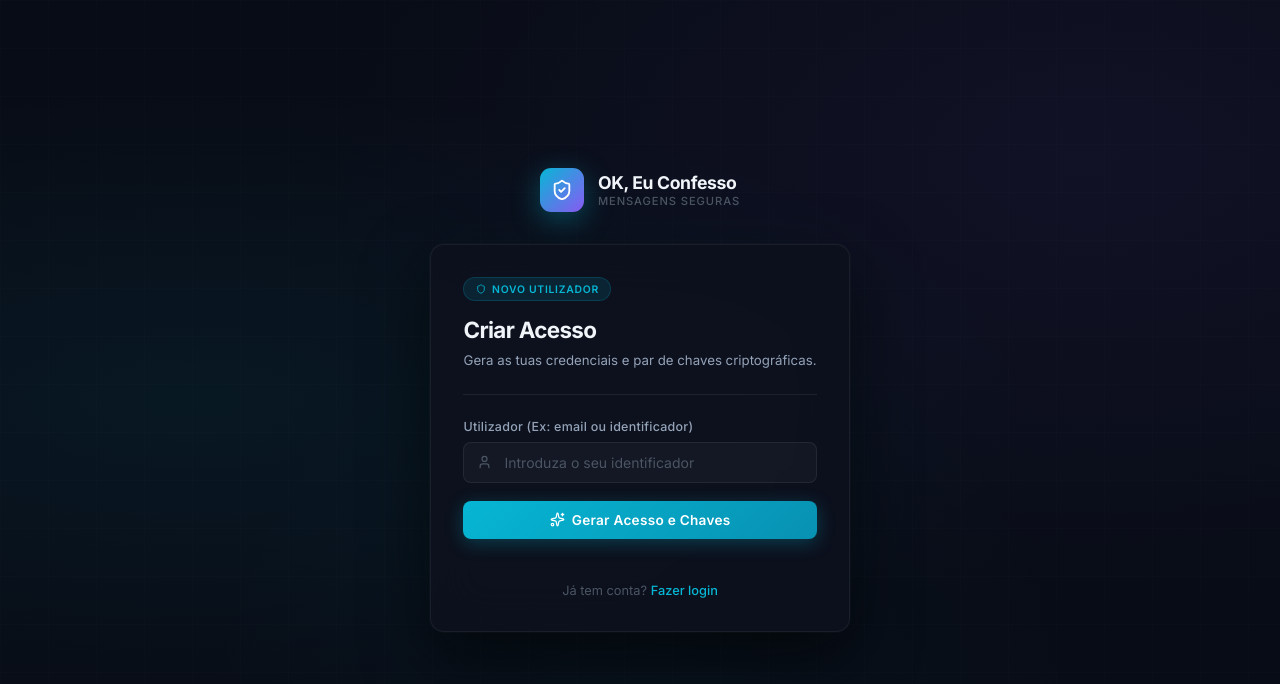
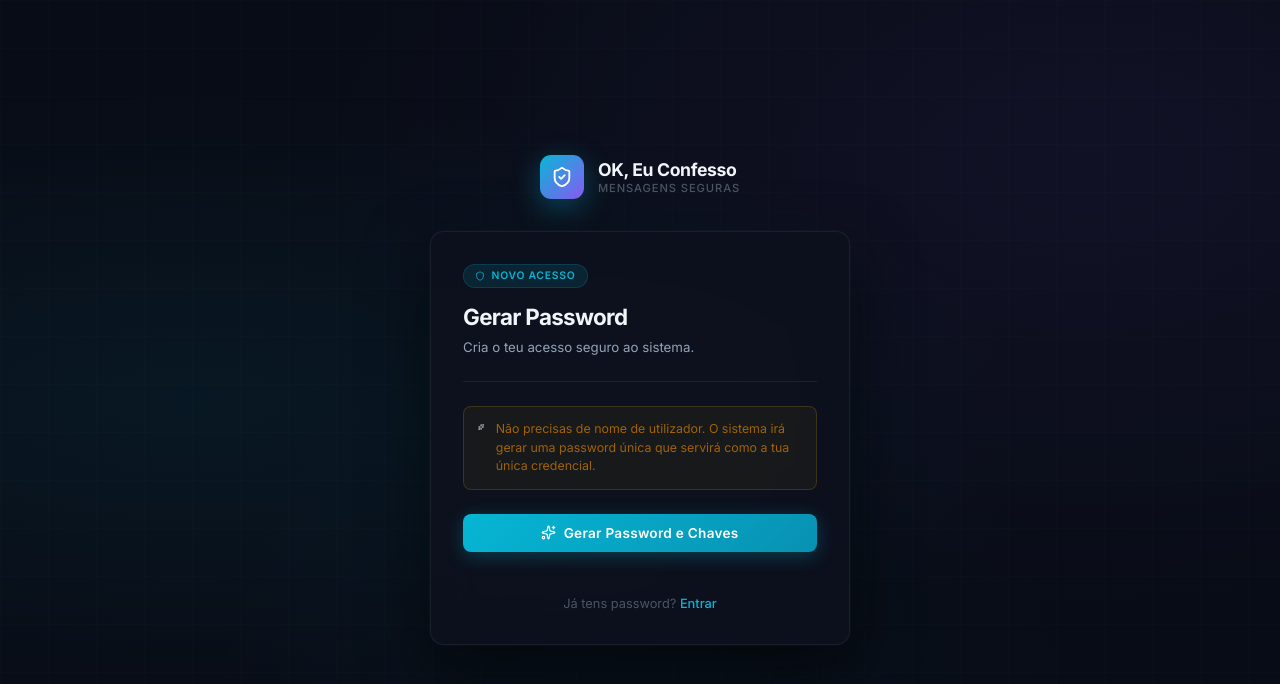
Before and after one commit to Brunocor26/SI_Ok_Eu_CONFESSO, a React (Vite) app in the folder frontend/: page /register in a window 1280 px wide. Shown: the top 684 px of the page. Built offline with nearby package versions, Linux system fonts and the light colour scheme.

Commit message:
fix: removido o username (é pedido ter apenas a password gerada)

```diff
--- a/frontend/src/pages/Login.jsx
+++ b/frontend/src/pages/Login.jsx
@@ -1,26 +1,45 @@
 import { useState } from 'react';
 import { useNavigate } from 'react-router-dom';
-import { Lock, User, Eye, EyeOff, LogIn, AlertCircle } from 'lucide-react';
+import { Lock, Eye, EyeOff, LogIn, AlertCircle } from 'lucide-react';
+import { api } from '../services/api';
 
 export default function Login() {
-  const [username, setUsername] = useState('');
   const [password, setPassword] = useState('');
   const [showPassword, setShowPassword] = useState(false);
   const [error, setError] = useState('');
+  const [isLoading, setIsLoading] = useState(false);
   const navigate = useNavigate();
 
-  const handleLogin = (e) => {
+  // Função para gerar um "username" determinístico a partir da password
+  // Isto permite que o utilizador não tenha de introduzir um username,
+  // mantendo a compatibilidade com o backend.
+  const deriveUsername = async (pwd) => {
+    const encoder = new TextEncoder();
+    const data = encoder.encode(pwd);
+    const hashBuffer = await crypto.subtle.digest('SHA-256', data);
+    const hashArray = Array.from(new Uint8Array(hashBuffer));
+    return hashArray.map(b => b.toString(16).padStart(2, '0')).join('');
+  };
+
+  const handleLogin = async (e) => {
     e.preventDefault();
-    if (!username.trim()) {
-      setError('Introduza o nome de utilizador.');
-      return;
-    }
     if (password.length !== 16) {
       setError('A password deve ter exatamente 16 caracteres.');
       return;
     }
+
+    setIsLoading(true);
     setError('');
-    alert('Autenticado com sucesso (Mock)!');
+
+    try {
+      const username = await deriveUsername(password);
+      await api.auth.login(username, password);
+      navigate('/send'); // Ou para onde quer que a app vá após o login
+    } catch (err) {
+      setError(err.message || 'Credenciais inválidas ou erro no servidor.');
+    } finally {
+      setIsLoading(false);
+    }
   };
 
   return (
@@ -30,35 +49,20 @@ export default function Login() {
           <Lock size={10} />
           Autenticação Segura
         </span>
-        <h1 className="title">Bem-vindo de volta</h1>
-        <p className="subtitle">Introduza as suas credenciais para aceder ao sistema.</p>
+        <h1 className="title">Aceder ao Sistema</h1>
+        <p className="subtitle">Introduza a sua password de 16 caracteres para entrar.</p>
       </div>
 
       <div className="divider" />
 
       <form onSubmit={handleLogin}>
         <div className="form-group">
-          <label className="label">Utilizador</label>
-          <div className="input-wrapper">
-            <span className="input-icon"><User size={15} /></span>
-            <input
-              type="text"
-              className="input"
-              value={username}
-              onChange={(e) => { setUsername(e.target.value); setError(''); }}
-              placeholder="nome.apelido"
-              autoComplete="username"
-            />
-          </div>
-        </div>
-
-        <div className="form-group">
-          <label className="label">Password (16 caracteres)</label>
+          <label className="label">A tua Password (16 caracteres)</label>
           <div className="input-wrapper">
             <span className="input-icon"><Lock size={15} /></span>
             <input
               type={showPassword ? 'text' : 'password'}
-              className={`input input-with-action ${error && username.trim() ? 'error' : ''}`}
+              className={`input input-with-action ${error ? 'error' : ''}`}
               value={password}
               onChange={(e) => { setPassword(e.target.value); setError(''); }}
               placeholder="••••••••••••••••"
@@ -88,9 +92,9 @@ export default function Login() {
           </div>
         )}
 
-        <button type="submit" className="btn btn-primary btn-block">
+        <button type="submit" className="btn btn-primary btn-block" disabled={isLoading}>
           <LogIn size={15} />
-          Entrar
+          {isLoading ? 'A entrar...' : 'Entrar'}
         </button>
       </form>
 
--- a/frontend/src/pages/Register.jsx
+++ b/frontend/src/pages/Register.jsx
@@ -1,23 +1,26 @@
 import { useState } from 'react';
 import { useNavigate } from 'react-router-dom';
-import { Shield, Key, Copy, Check, Sparkles, AlertTriangle, User } from 'lucide-react';
+import { Shield, Key, Copy, Check, Sparkles, AlertTriangle } from 'lucide-react';
 import { api } from '../services/api';
 
 export default function Register() {
-  const [username, setUsername] = useState('');
   const [generatedPassword, setGeneratedPassword] = useState('');
   const [copied, setCopied] = useState(false);
   const [error, setError] = useState('');
   const [isLoading, setIsLoading] = useState(false);
   const navigate = useNavigate();
 
+  // Gera um identificador único a partir da password
+  const deriveIdentifier = async (pwd) => {
+    const encoder = new TextEncoder();
+    const data = encoder.encode(pwd);
+    const hashBuffer = await crypto.subtle.digest('SHA-256', data);
+    const hashArray = Array.from(new Uint8Array(hashBuffer));
+    return hashArray.map(b => b.toString(16).padStart(2, '0')).join('');
+  };
+
   const handleRegister = async (e) => {
     e.preventDefault();
-    if (!username.trim()) {
-      setError('O nome de utilizador é obrigatório.');
-      return;
-    }
-
     setIsLoading(true);
     setError('');
 
@@ -26,7 +29,8 @@ export default function Register() {
     for (let i = 0; i < 16; i++) pwd += chars[Math.floor(Math.random() * chars.length)];
 
     try {
-      await api.auth.register(username, pwd);
+      const identifier = await deriveIdentifier(pwd);
+      await api.auth.register(identifier, pwd);
       setGeneratedPassword(pwd);
       setCopied(false);
     } catch (err) {
@@ -47,29 +51,21 @@ export default function Register() {
       <div className="card-header">
         <span className="badge">
           <Shield size={10} />
-          Novo Utilizador
+          Novo Acesso
         </span>
-        <h1 className="title">Criar Acesso</h1>
-        <p className="subtitle">Gera as tuas credenciais e par de chaves criptográficas.</p>
+        <h1 className="title">Gerar Password</h1>
+        <p className="subtitle">Cria o teu acesso seguro ao sistema.</p>
       </div>
 
       <div className="divider" />
 
       {!generatedPassword ? (
         <form onSubmit={handleRegister}>
-          <div className="form-group">
-            <label className="label">Utilizador (Ex: email ou identificador)</label>
-            <div className="input-wrapper">
-              <span className="input-icon"><User size={15} /></span>
-              <input
-                type="text"
-                className="input"
-                value={username}
-                onChange={(e) => { setUsername(e.target.value); setError(''); }}
-                placeholder="Introduza o seu identificador"
-                autoComplete="username"
-              />
-            </div>
+          <div className="warning-box" style={{marginBottom: "1.5rem"}}>
+            <Sparkles size={14} style={{color: "var(--primary)"}} />
+            <p className="warning-box-text">
+              Não precisas de nome de utilizador. O sistema irá gerar uma password única que servirá como a tua única credencial.
+            </p>
           </div>
 
           {error && (
@@ -81,7 +77,7 @@ export default function Register() {
 
           <button className="btn btn-primary btn-block" type="submit" disabled={isLoading} style={{marginBottom: "1rem"}}>
             <Sparkles size={15} />
-            <span>{isLoading ? "A gerar..." : "Gerar Acesso e Chaves"}</span>
+            <span>{isLoading ? "A gerar..." : "Gerar Password e Chaves"}</span>
           </button>
         </form>
       ) : (
@@ -90,7 +86,7 @@ export default function Register() {
             <span className="warning-box-icon"><AlertTriangle size={14} /></span>
             <p className="warning-box-text">
               <strong>Registo efetuado! Guarda esta password.</strong><br/>
-              A mesma será necessária (em conjunto com o teu utilizador "{username}") para entrar no sistema e não pode ser recuperada.
+              A mesma será o teu <strong>único</strong> acesso ao sistema e não pode ser recuperada.
             </p>
           </div>
 
@@ -126,7 +122,7 @@ export default function Register() {
 
       <div className="card-footer">
         <button type="button" className="link-btn" onClick={() => navigate('/login')}>
-          Já tem conta?{' '}<span>Fazer login</span>
+          Já tens password? <span>Entrar</span>
         </button>
       </div>
     </div>
```
